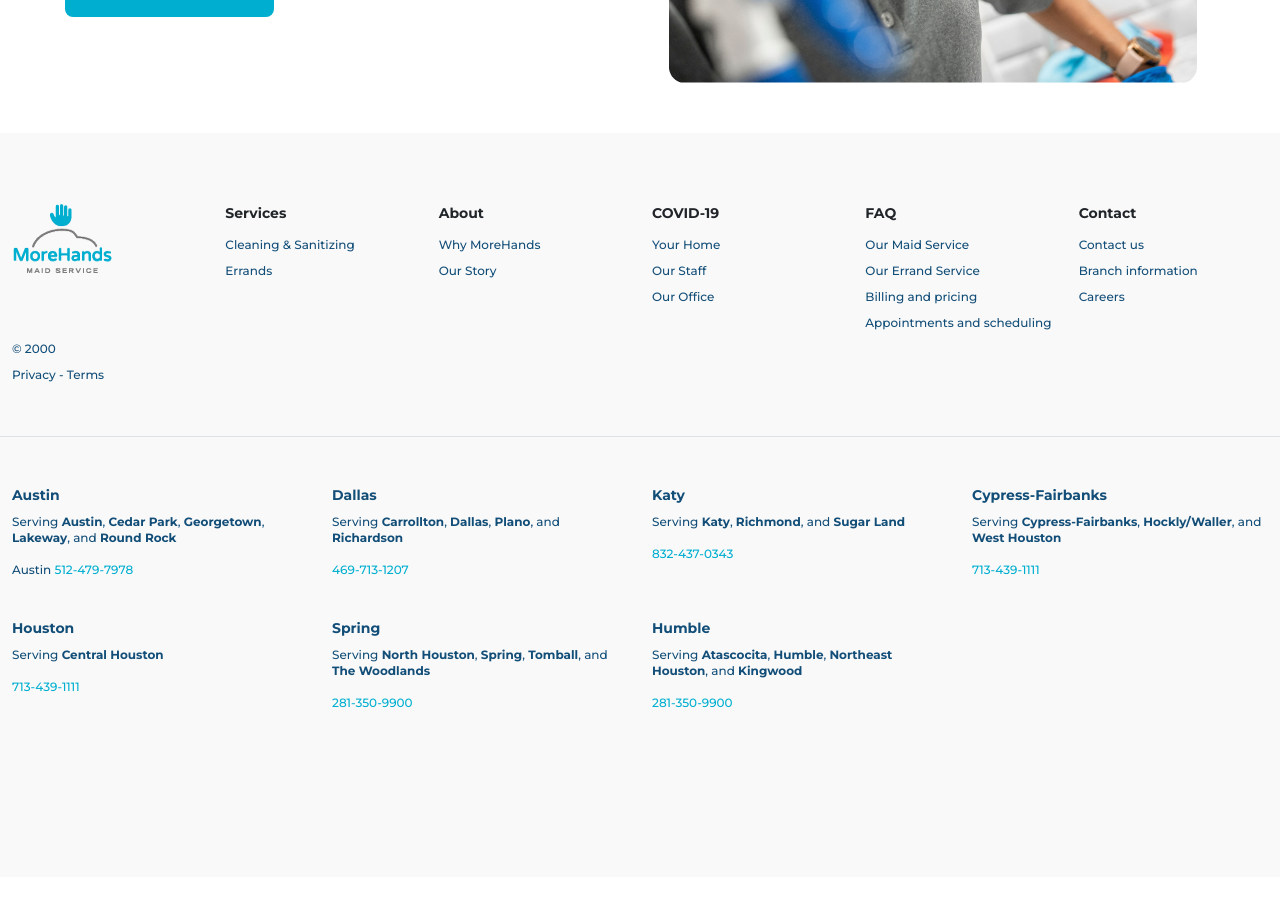
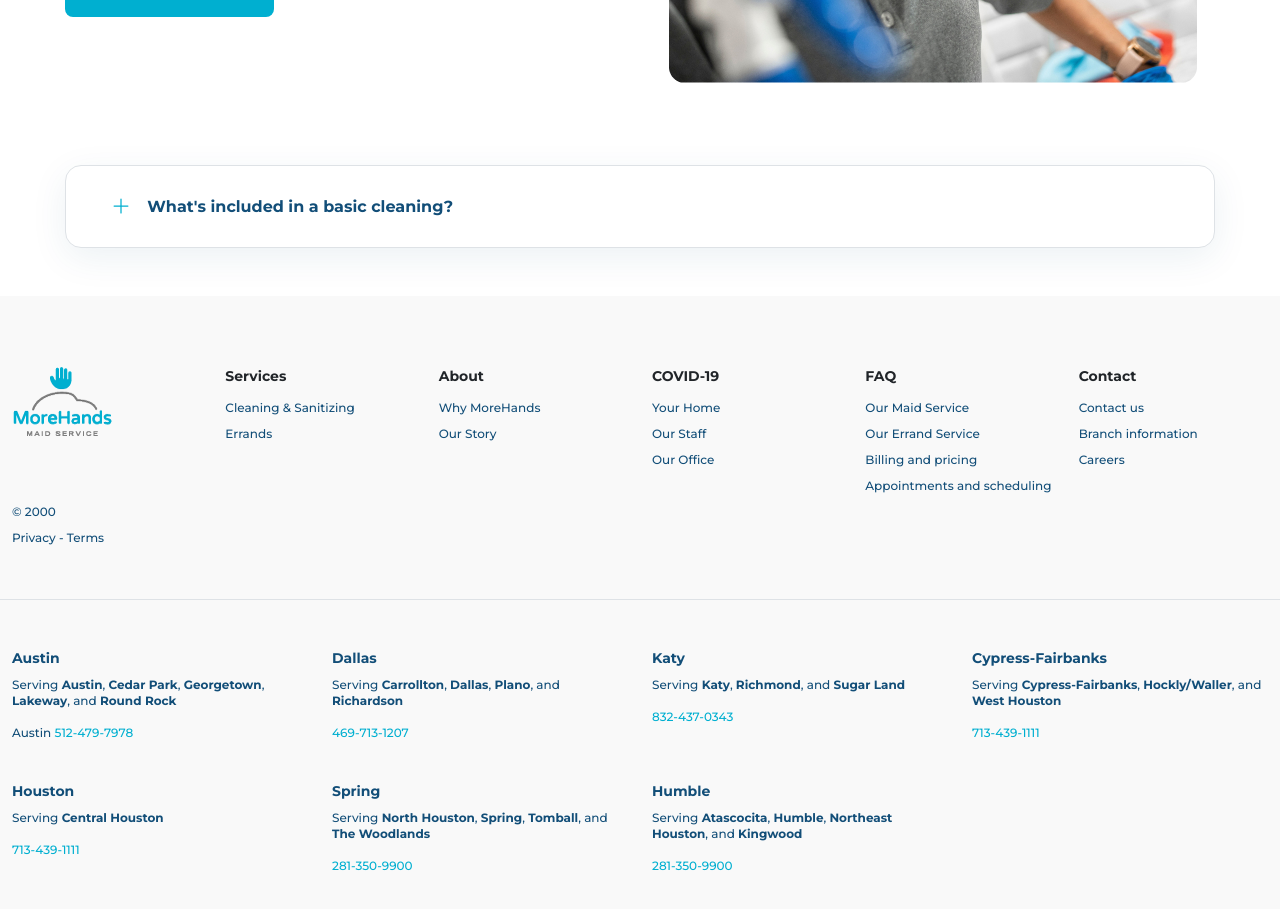
Before and after one commit to mongo25/cleanSite, a React (Vite) app in the folder cleaningSite/: page /service in a window 1280 px wide. Shown: the part 860-1769 px from the top of the page. Before the commit the page ends 1737 px from the top, so only its background shows below. Built offline with nearby package versions, Linux system fonts and the light colour scheme.

Commit message:
faq in service page

```diff
--- a/cleaningSite/src/App.css
+++ b/cleaningSite/src/App.css
@@ -440,6 +440,10 @@
 .text-custom-color-4 {
   color: #124e78 !important;
 }
+.fs-custom-small {
+  line-height: 21px;
+  font-size: 14px;
+}
 .carousel-indicators {
   display: none !important;
 }
--- /dev/null
+++ b/cleaningSite/src/FaqItem2.jsx
@@ -0,0 +1,56 @@
+import React from "react";
+
+const FaqItem = ({ faqListId, faqItem }) => {
+  console.log({ faqItem });
+  return (
+    <div className="accordion-item">
+      <h2 className="accordion-header " id={faqItem.headingId}>
+        <button
+          className="accordion-button  collapsed ps-5"
+          type="button"
+          data-bs-toggle="collapse"
+          data-bs-target={`#${faqItem.collapseId}`}
+          aria-expanded="true"
+          aria-controls={faqItem.collapseId}
+        >
+          <span className="ps-2 fw-bold fs-6 text-custom-color-2">
+            {faqItem.title}
+          </span>
+        </button>
+      </h2>
+      <div
+        id={faqItem.collapseId}
+        className="accordion-collapse collapse"
+        aria-labelledby={faqItem.headingId}
+        data-bs-parent={`#${faqListId}`}
+      >
+        <div className="accordion-body text-start ps-5">
+          {faqItem.isList && (
+            <div className="row">
+              {faqItem.lists.map((item, i) => (
+                <ul className={`col-md-${item.col}`} key={i}>
+                  <h5 className="fw-bold fs-6 text-custom-color-4">
+                    {item.title}
+                  </h5>
+                  {item.list.map((li, i) => (
+                    <li
+                      className="px-0 text-custom-color-4 fw-normal fs-custom-small me-2"
+                      key={i}
+                    >
+                      {li}
+                    </li>
+                  ))}
+                </ul>
+              ))}
+            </div>
+          )}
+          <p className="ps-2 text-custom-color-2 fw-normal">
+            {faqItem.description}
+          </p>
+        </div>
+      </div>
+    </div>
+  );
+};
+
+export default FaqItem;
--- /dev/null
+++ b/cleaningSite/src/FaqList2.jsx
@@ -0,0 +1,22 @@
+import FaqItem2 from "./FaqItem2";
+
+const FaqList = ({ faqList }) => {
+  return (
+    <div className=" mb-5">
+      <h3 className="text-start text-custom-color-3 pt-2 pb-3 fw-bold">
+        {faqList.heading}
+      </h3>
+      <div className="accordion relative" id={faqList.id}>
+        {faqList.faqItems.map((list,i) => (
+          <FaqItem2
+            key={i}
+            faqListId={faqList.id}
+            faqItem={list}
+          />
+        ))}
+      </div>
+    </div>
+  );
+};
+
+export default FaqList;
--- a/cleaningSite/src/ServicePage.jsx
+++ b/cleaningSite/src/ServicePage.jsx
@@ -4,6 +4,8 @@
 import Footer from "./Footer";
 import { Link } from "react-router-dom";
 import { maidService } from "./assets";
+import { serviceFaqLists } from "./data";
+import FaqList2 from "./FaqList2";
 
 const ServicePage = () => {
   const [scrolled, setScrolled] = useState(false);
@@ -76,6 +78,15 @@
           </div>
         </div>
       </section>
+      <section className="service-faq">
+        <div className="container container-max">
+          <div className="row">
+            <div className="col-md-11 mx-auto">
+              <FaqList2 faqList={serviceFaqLists} />
+            </div>
+          </div>
+        </div>
+      </section>
       <Footer />
     </>
   );
--- a/cleaningSite/src/data.js
+++ b/cleaningSite/src/data.js
@@ -383,3 +383,66 @@
     ],
   },
 ];
+
+export const serviceFaqLists = {
+  id: "service-1",
+  faqItems: [
+    {
+      title: "What's included in a basic cleaning?",
+      isList: true,
+      headingId: "head-s11",
+      collapseId: "collapse-s11",
+
+      lists: [
+        {
+          id: "s11",
+          col: 3,
+          title: "Everywhere",
+          list: [
+            "Vacuum carpets",
+            "Dust ceiling fans",
+            "Dust furniture",
+            "Dust window sills",
+            "Polish furniture",
+            "Take out trash",
+            "Sanitize light switches",
+            "Sweep and mop floors",
+          ],
+        },
+        {
+          id: "s12",
+          col: 3,
+          title: "Bathrooms",
+          list: [
+            "Scrub and disinfect toilets",
+            "Scrub and disinfect tubs",
+            "Scrub and disinfect showers",
+            "Scrub and disinfect sinks",
+            "Scrub and disinfect counters",
+            "Clean mianirrors",
+            "Polish chrome",
+          ],
+        },
+        {
+          id: "s13",
+          col: 3,
+          title: "Kitchen",
+          list: [
+            "Scrub and sanitize sinks",
+            "Scrub and sanitize counters",
+            "Clean other surfaces",
+            "Clean outside appliances",
+            "Clean inside microwave",
+            "Place dishes in dishwasher",
+          ],
+        },
+        {
+          id: "s14",
+          col: 3,
+          title: "Bedrooms",
+          list: ["Make beds", "Change linens"],
+        },
+      ],
+    },
+  ],
+};
```
Also changed, not shown: 1 other file (tests, documents, lock files or other folders).
